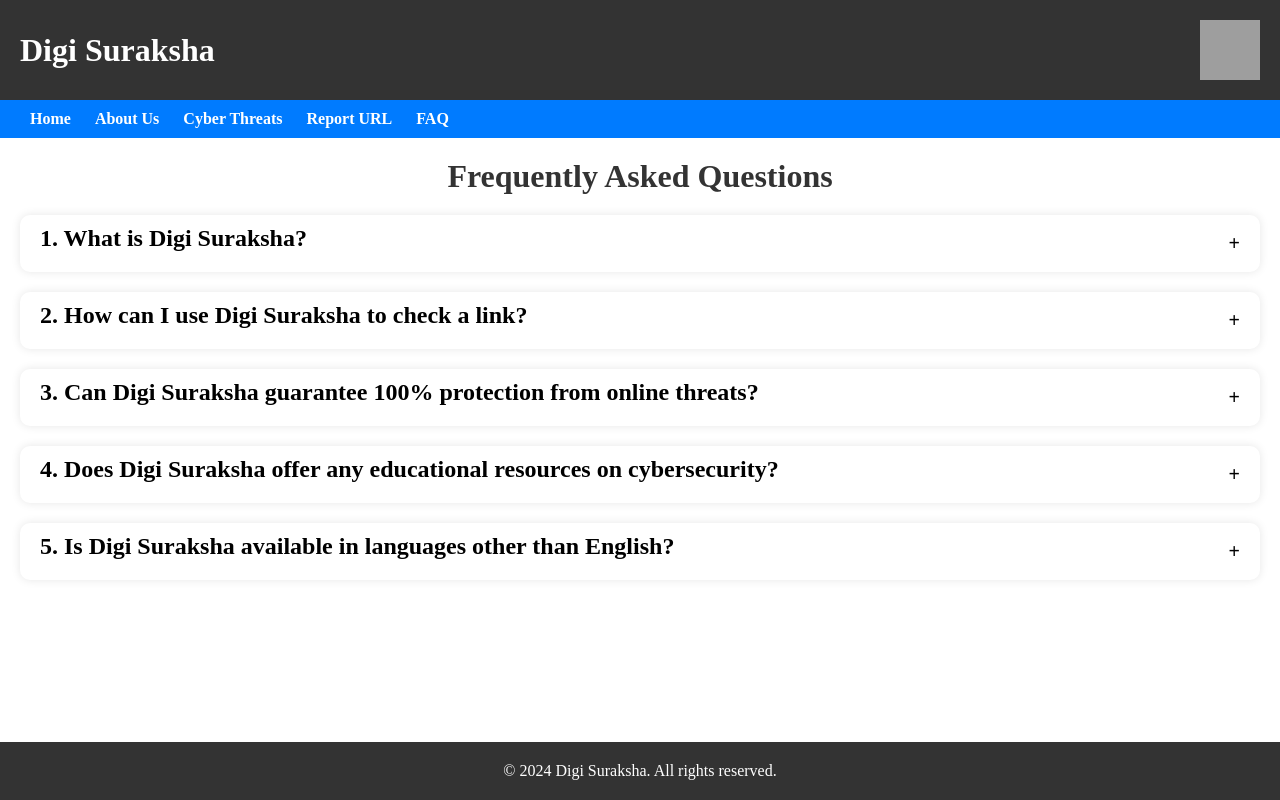
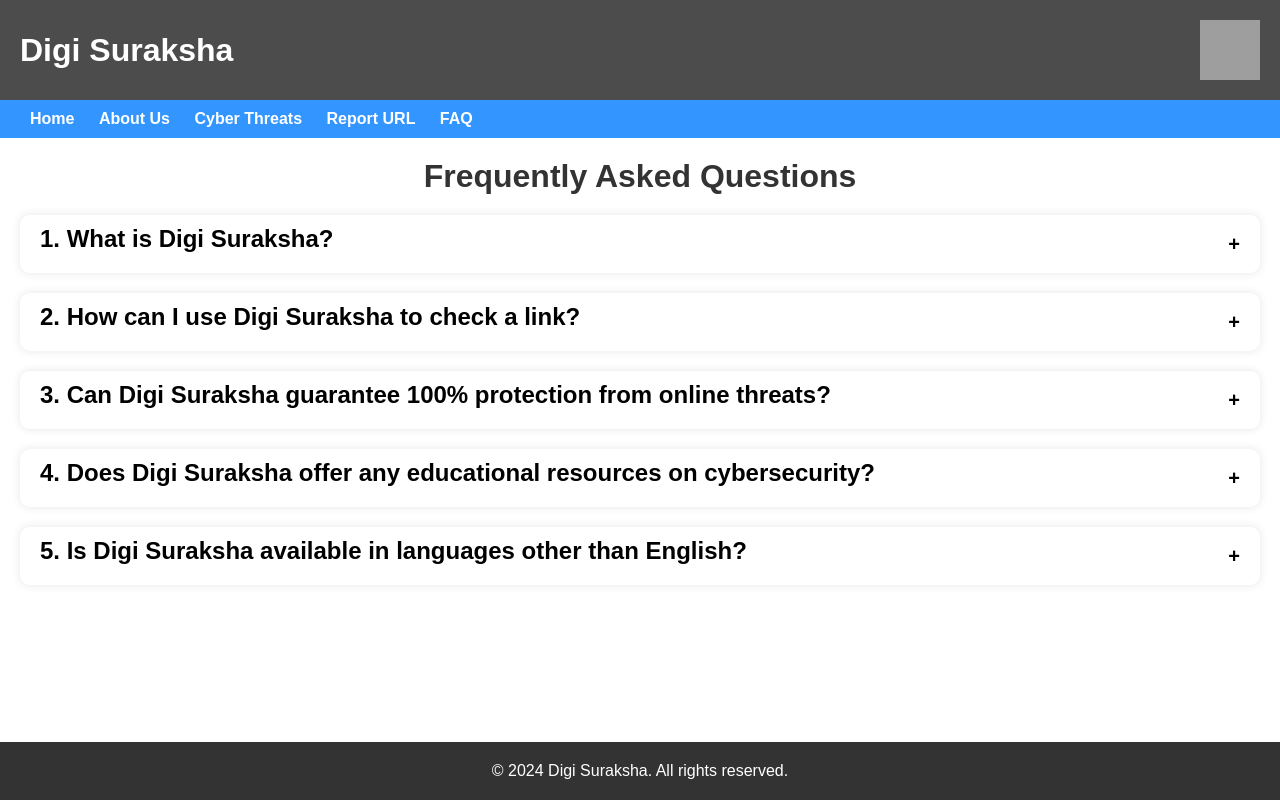
Before and after one commit to iamyashg/DigiSuraksha, a Flask app: page /faq in a window 1280 px wide. Run offline with Flask 3, Linux system fonts and the light colour scheme; grey boxes are pictures that could not be loaded.

Commit message:
Update faq.css

```diff
--- a/static/faq.css
+++ b/static/faq.css
@@ -5,8 +5,12 @@
     box-sizing: border-box;
 }
 
+body {
+    font-family: 'Arial', sans-serif;
+}
+
 header {
-    background-color: #333;
+    background-color: rgba(0, 0, 0, 0.7);
     color: white;
     padding: 20px;
     display: flex;
@@ -14,15 +18,18 @@ header {
     align-items: center;
 }
 
-nav{
-    background-color: #007bff;
+header img {
+    cursor: pointer;
+}
+
+nav {
+    background-color: rgba(0, 123, 255, 0.8);
+    padding: 10px 0;
 }
 
 nav ul {
     list-style-type: none;
-    padding: 10px 0;
     margin-left: 20px;
-
 }
 
 nav ul li {
@@ -30,15 +37,14 @@ nav ul li {
     margin: 0 10px;
 }
 
-nav a{
+nav a {
     text-decoration: none;
     color: white;
     font-weight: bold;
 }
 
-nav a:hover,a:active{
-    font-weight: bolder;
-    text-decoration: solid underline white;
+nav a:hover, a:active {
+    text-decoration: underline;
 }
 
 .faq{
```
